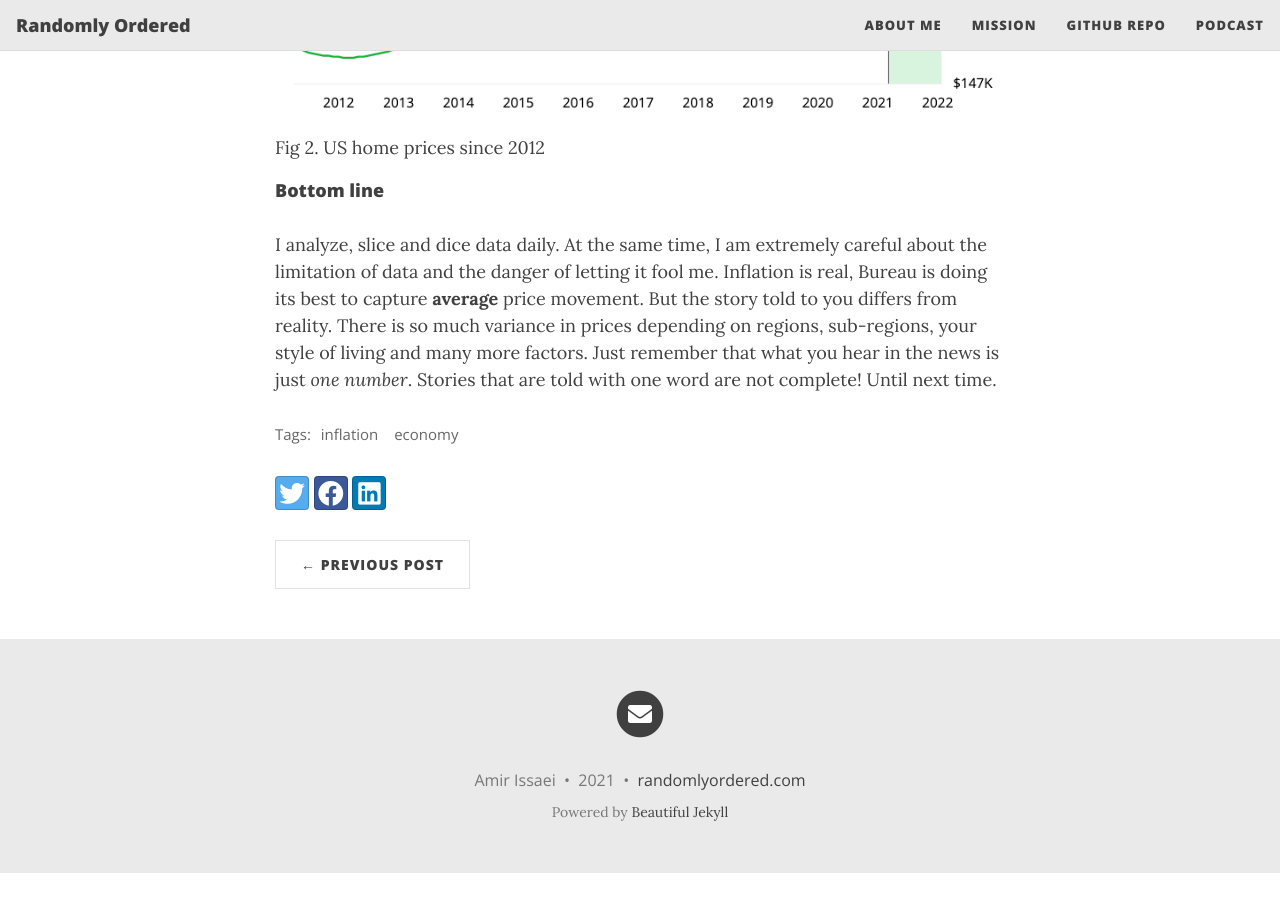
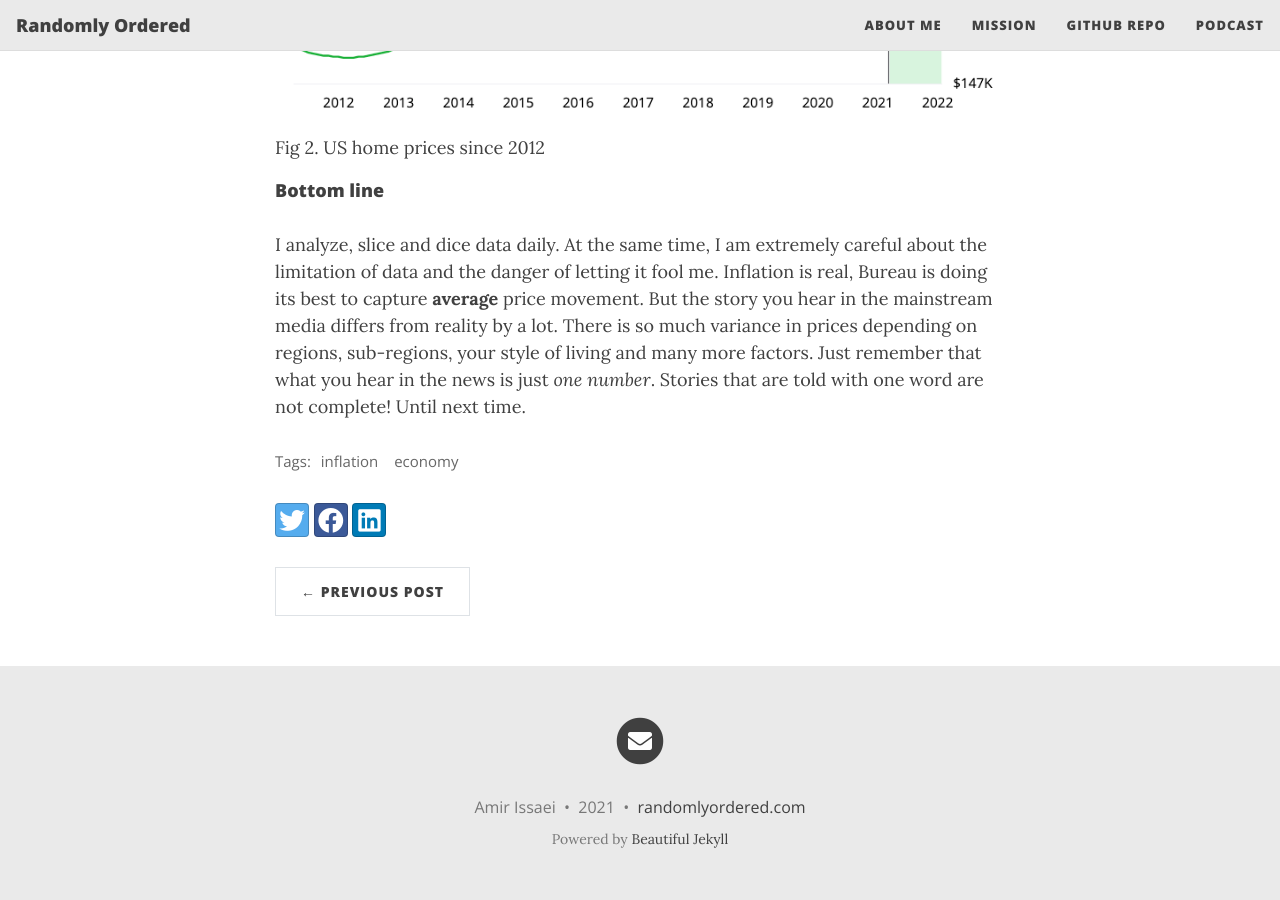
Before and after one commit to aissaei/randomlyordered.github.io, a Jekyll site: the page built from _posts/2021-03-13-you_are_poorer_than_what_you_are_told.md, in a window 1280 px wide and 900 px high, scrolled down 4673 px. Built offline with Jekyll 4.4.1, drawn with Linux system fonts in a browser that asks for light colours; nearby versions of some CDN libraries; before the commit the page ends 5546 px from its top, so only the background shows below that.

Commit message:
new post - you are poorer than what you think

```diff
--- a/_posts/2021-03-13-you_are_poorer_than_what_you_are_told.md
+++ b/_posts/2021-03-13-you_are_poorer_than_what_you_are_told.md
@@ -45,4 +45,4 @@ There are, of course, more issues with the way the numbers are reported and inte
 {% include image.html url="/assets/img/zillow-home-price.png" description="Fig 2. US home prices since 2012" %}
 
 #### Bottom line
-I analyze, slice and dice data daily. At the same time, I am extremely careful about the limitation of data and the danger of letting it fool me. Inflation is real, Bureau is doing its best to capture **average** price movement. But the story told to you differs from reality. There is so much variance in prices depending on regions, sub-regions, your style of living and many more factors. Just remember that what you hear in the news is just *one number*. Stories that are told with one word are not complete! Until next time.
+I analyze, slice and dice data daily. At the same time, I am extremely careful about the limitation of data and the danger of letting it fool me. Inflation is real, Bureau is doing its best to capture **average** price movement. But the story you hear in the mainstream media differs from reality by a lot. There is so much variance in prices depending on regions, sub-regions, your style of living and many more factors. Just remember that what you hear in the news is just *one number*. Stories that are told with one word are not complete! Until next time.
```
